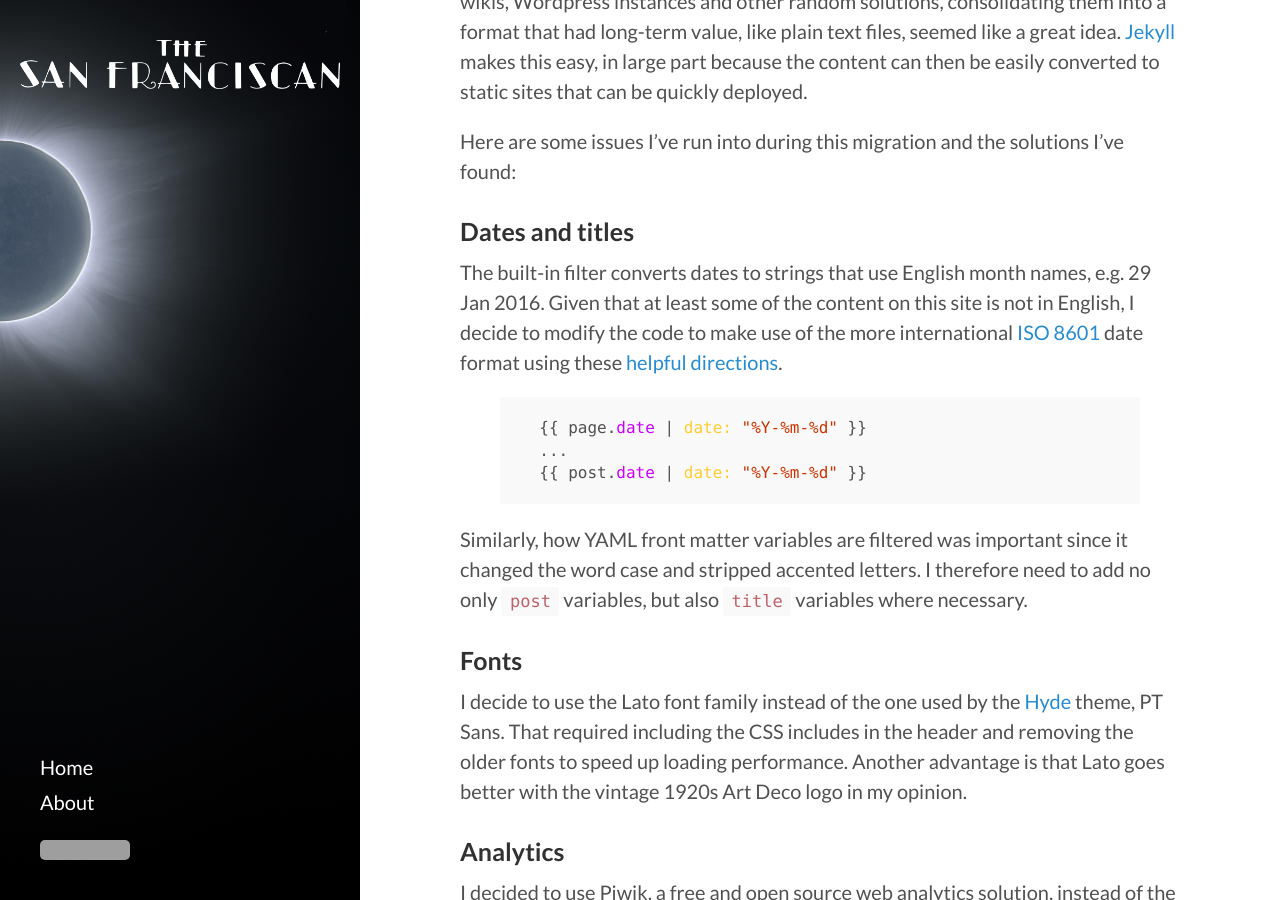
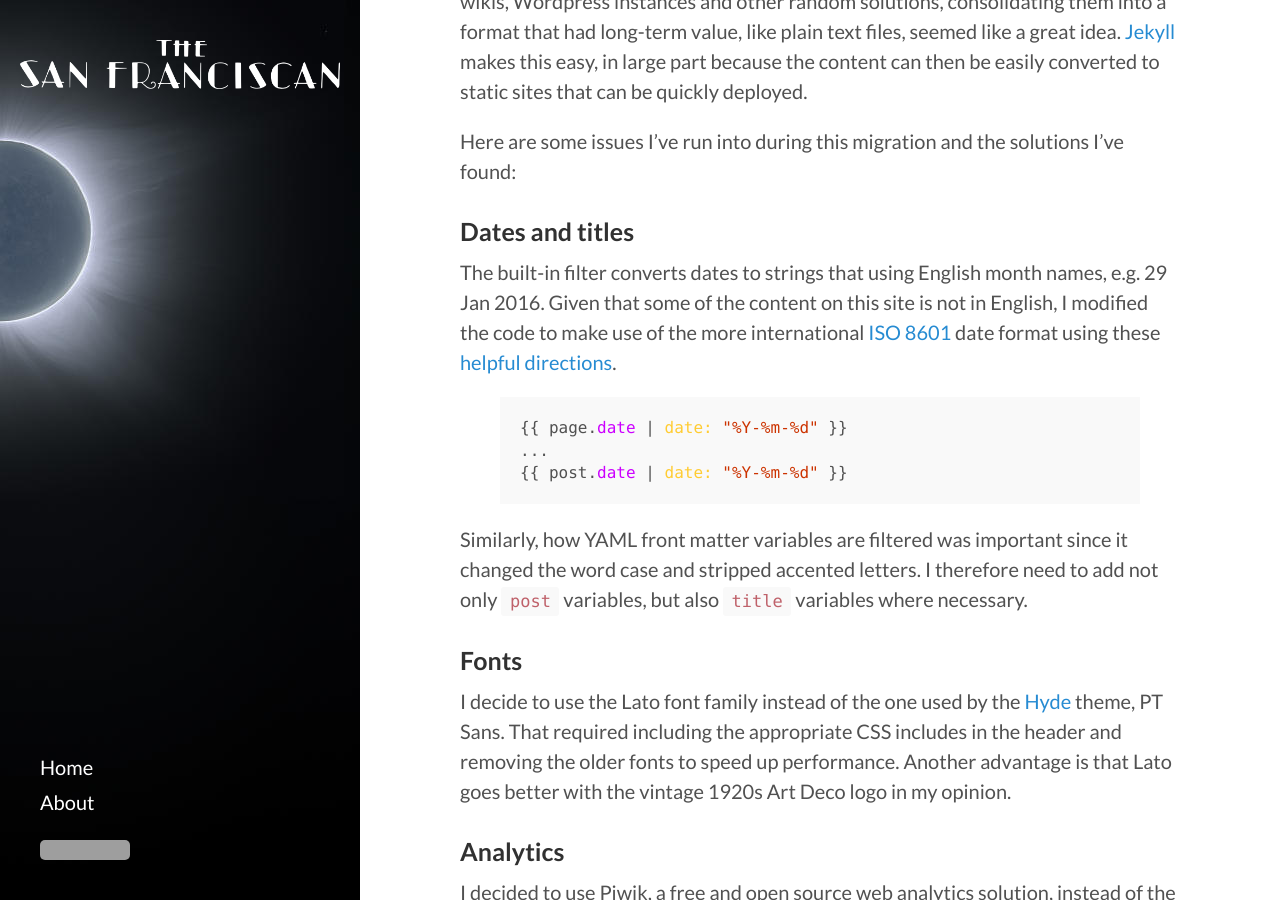
Before and after one commit to chema/sanfranciscan, a Jekyll site: the page built from _posts/2016-01-30-site-migration-issues-and-solutions.md, in a window 1280 px wide and 900 px high, scrolled down 224 px. Built offline with Jekyll 4.4.1, drawn with Linux system fonts in a browser that asks for light colours; Markdown is read by kramdown in place of the engine named in the settings; comment, search, counter and statistics services are not loaded; grey boxes are pictures that could not be loaded.

Commit message:
grammar corrections

```diff
--- a/_posts/2016-01-30-site-migration-issues-and-solutions.md
+++ b/_posts/2016-01-30-site-migration-issues-and-solutions.md
@@ -10,19 +10,19 @@ Here are some issues I've run into during this migration and the solutions I've
 
 ### Dates and titles
 
-The built-in filter converts dates to strings that use English month names, e.g. 29 Jan 2016. Given that at least some of the content on this site is not in English, I decide to modify the code to make use of the more international [ISO 8601](https://en.wikipedia.org/wiki/ISO_8601) date format using these [helpful directions](http://alanwsmith.com/jekyll-liquid-date-formatting-examples).
+The built-in filter converts dates to strings that using English month names, e.g. 29 Jan 2016. Given that some of the content on this site is not in English, I modified the code to make use of the more international [ISO 8601](https://en.wikipedia.org/wiki/ISO_8601) date format using these [helpful directions](http://alanwsmith.com/jekyll-liquid-date-formatting-examples).
 
 {% highlight ruby %}{% raw %}
-  {{ page.date | date: "%Y-%m-%d" }}
-  ...
-  {{ post.date | date: "%Y-%m-%d" }}
+{{ page.date | date: "%Y-%m-%d" }}
+...
+{{ post.date | date: "%Y-%m-%d" }}
 {% endraw %}{% endhighlight %}
 
-Similarly, how YAML front matter variables are filtered was important since it changed the word case and stripped accented letters. I therefore need to add no only `post` variables, but also `title` variables where necessary.
+Similarly, how YAML front matter variables are filtered was important since it changed the word case and stripped accented letters. I therefore need to add not only `post` variables, but also `title` variables where necessary.
 
 ### Fonts
 
-I decide to use the Lato font family instead of the one used by the [Hyde](http://apod.nasa.gov/apod/ap100721.html) theme, PT Sans. That required including the CSS includes in the header and removing the older fonts to speed up loading performance. Another advantage is that Lato goes better with the vintage 1920s Art Deco logo in my opinion.
+I decide to use the Lato font family instead of the one used by the [Hyde](http://apod.nasa.gov/apod/ap100721.html) theme, PT Sans. That required including the appropriate CSS includes in the header and removing the older fonts to speed up performance. Another advantage is that Lato goes better with the vintage 1920s Art Deco logo in my opinion.
 
 ### Analytics
 
```
